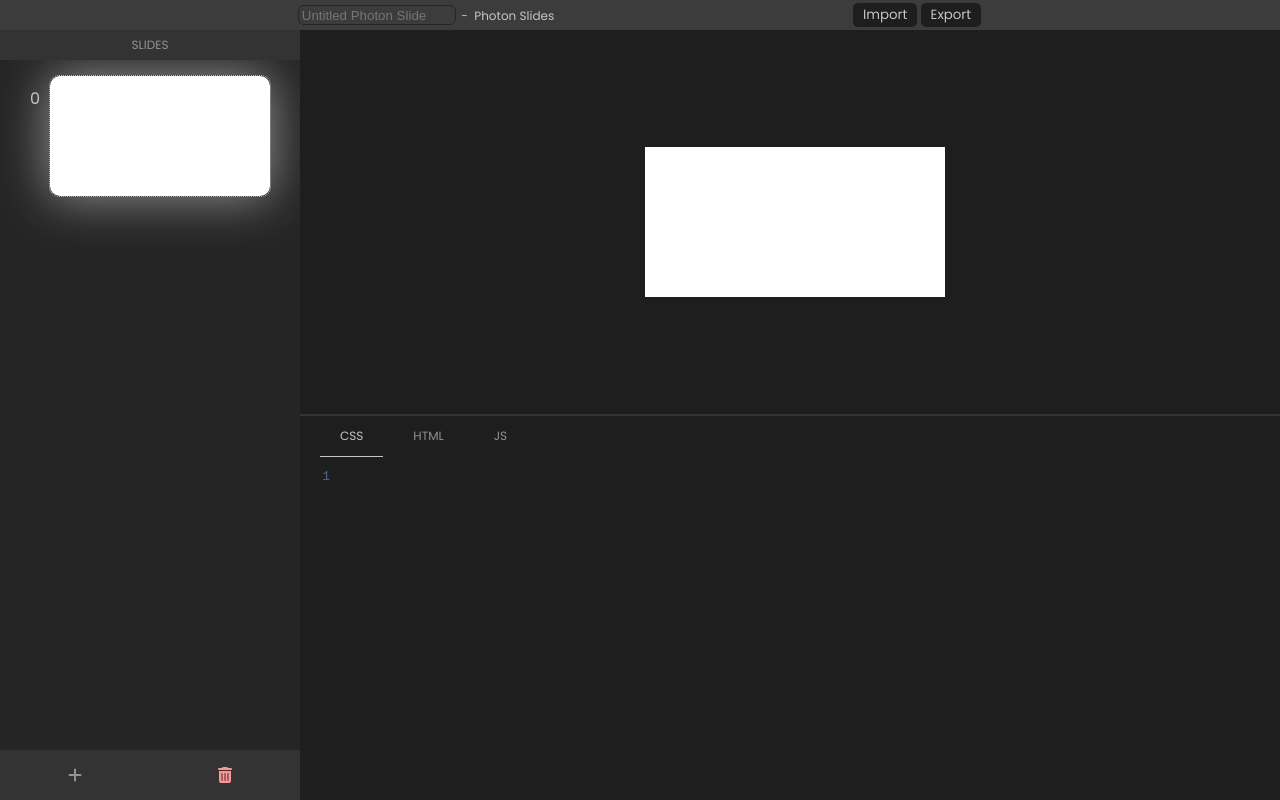
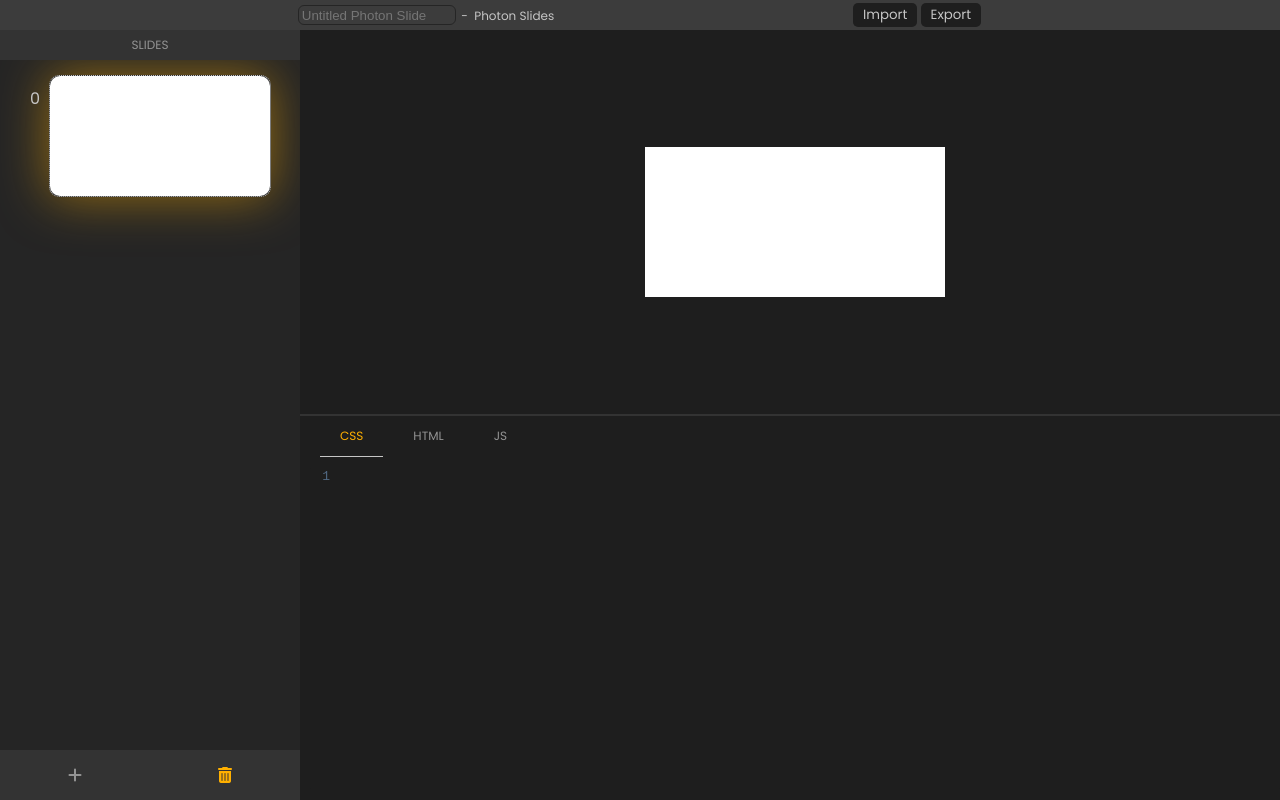
Before and after one commit to itsmarsss/Photon-Slides, a browser extension: page app/index.html in a window 1280 px wide. Drawn offline with Linux system fonts and the light colour scheme.

Commit message:
Add accent colors

```diff
--- a/app/index.css
+++ b/app/index.css
@@ -5,6 +5,8 @@
     --main: #1e1e1e !important;
     --secondary: #252525 !important;
     --tertiary: #333333 !important;
+
+    --accent: #ffb000 !important;
 
     --text: #c6c6c6 !important;
     --text-accent: #939393 !important;
@@ -144,7 +146,7 @@ body {
 }
 
 #remove {
-    color: #ff9494;
+    color: var(--accent);
 }
 
 #slide_editing {
@@ -200,7 +202,7 @@ body {
 }
 
 .tab.active {
-    color: var(--text);
+    color: var(--accent);
     border-bottom: 1px var(--text) solid;
 }
 
--- a/app/slide_card.css
+++ b/app/slide_card.css
@@ -20,7 +20,7 @@
 .slide_card.active {
     transform: translateX(10px);
     box-shadow: none;
-    box-shadow: #ffffff84 0px 0px 50px;
+    box-shadow: #ffb00084 0px 0px 50px;
 }
 
 .card_cover {
```
